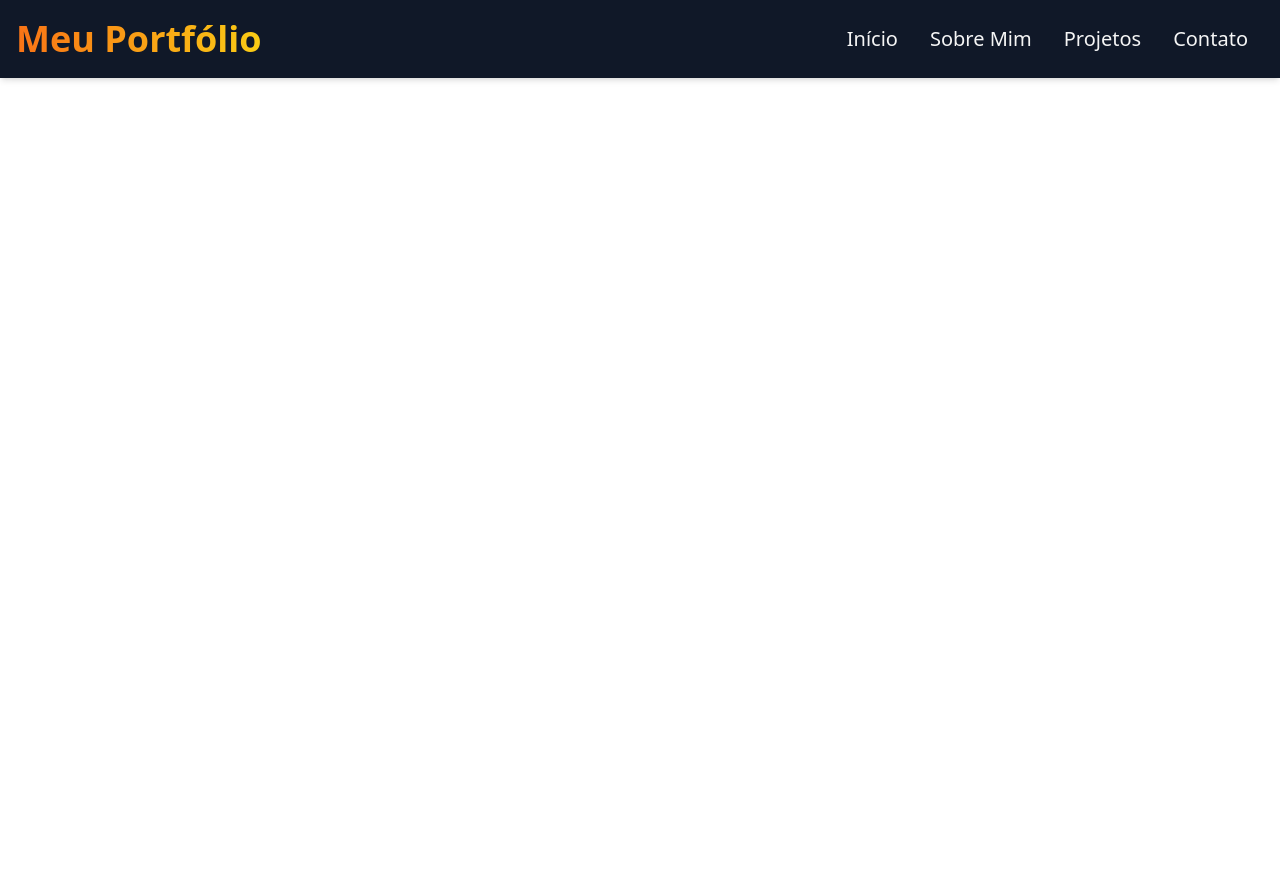
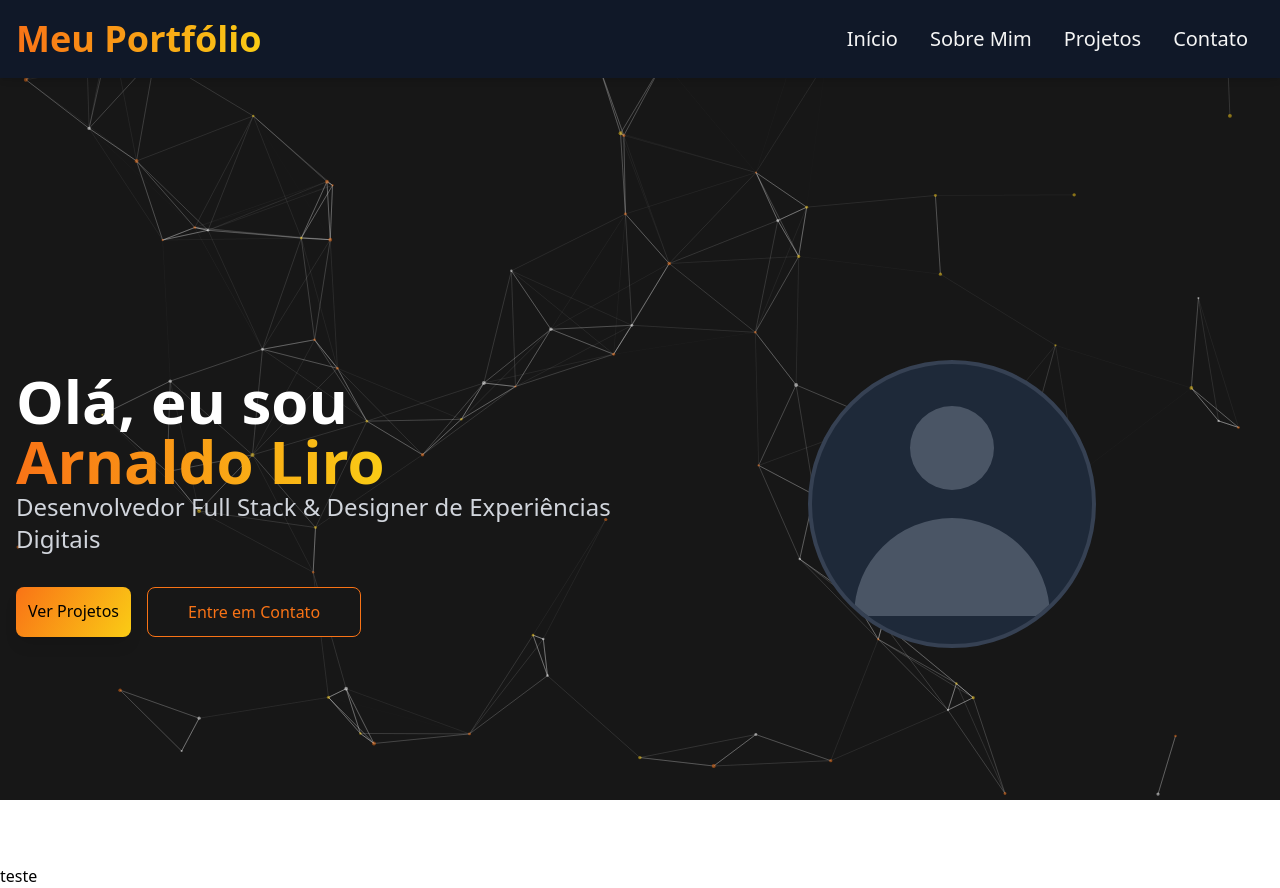
Before and after one commit to arnaldoliro/personal-site, a Next.js app: page / in a window 1280 px wide. Before the commit the page ends 800 px from the top, so only its background shows below. Built offline with nearby package versions, Linux system fonts and the light colour scheme.

Commit message:
feat: styling, animating and fixing the hero section

```diff
--- a/package.json
+++ b/package.json
@@ -13,7 +13,10 @@
     "lucide-react": "^0.525.0",
     "next": "15.3.4",
     "react": "^19.0.0",
-    "react-dom": "^19.0.0"
+    "react-dom": "^19.0.0",
+    "react-tsparticles": "^2.12.2",
+    "tsparticles": "^3.8.1",
+    "tsparticles-slim": "^2.12.0"
   },
   "devDependencies": {
     "@eslint/eslintrc": "^3",
--- a/src/app/globals.css
+++ b/src/app/globals.css
@@ -8,17 +8,9 @@
   --color-text: #f5f5f5;
 }
 
-* {
-
-}
-
-body {
-
-}
-
 .gradient-text {
   background: linear-gradient(90deg, var(--color-orange), var(--color-yellow), var(--color-orange));
-  background-size: 200% 100%; /* o gradiente tem o dobro da largura pra animar */
+  background-size: 200% 100%;
   -webkit-background-clip: text;
   background-clip: text;
   color: transparent;
@@ -28,6 +20,33 @@ body {
 .gradient-text:hover {
   animation: shine 3s linear infinite;
 }
+
+@layer utilities {
+  .bg-size-200 {
+    background-size: 200% 200%;
+  }
+
+  .animate-gradient {
+    animation: gradientBG 6s ease infinite;
+  }
+
+  .bg-custom-gradient {
+    background: linear-gradient(120deg, var(--color-orange), var(--color-yellow));
+  }
+
+}
+
+@keyframes gradientBG {
+  0% {
+      background-position: 0% 50%;
+     }
+    50% {
+      background-position: 100% 50%;
+    }
+    100% {
+      background-position: 0% 50%;
+    }
+  }
 
 @keyframes shine {
   0% {
--- a/src/app/layout.tsx
+++ b/src/app/layout.tsx
@@ -2,6 +2,7 @@ import type { Metadata } from "next";
 import { Poppins, Space_Grotesk } from "next/font/google";
 import "./globals.css";
 import Header from "@/components/Header";
+import Hero from "@/components/HeroSection";
 // import Background from "@/components/Background";
 // import Footer from "@/components/Footer";
 
@@ -32,7 +33,7 @@ export default function RootLayout({
       <body className="bg-bg font-sans">
         {/* <Background /> */}
         <Header />
-        <main className="relative z-10">
+        <main className="relative z-10 pt-16">
           {children}
         </main>
         {/* <Footer /> */}
--- a/src/app/page.tsx
+++ b/src/app/page.tsx
@@ -1,7 +1,10 @@
-import Image from "next/image";
-
+import Hero from "@/components/HeroSection";
+import PortfolioSection from "@/components/PortfloioSection";
 export default function Home() {
   return (
-    <div></div>
+    <main className="relative">
+      <Hero />
+      <PortfolioSection/>
+    </main>
   );
 }
--- a/src/components/Background/index.tsx
+++ b/src/components/Background/index.tsx
@@ -0,0 +1,57 @@
+"use client";
+
+import Particles from "react-tsparticles";
+import { loadSlim } from "tsparticles-slim";
+import type { Engine } from "tsparticles-engine";
+import { useCallback } from "react";
+
+export default function Background() {
+  const particlesInit = useCallback(async (engine: Engine) => {
+    await loadSlim(engine);
+  }, []);
+
+  return (
+    <div className="absolute inset-0 -z-10 bg-[--foreground]">
+      <Particles
+        init={particlesInit}
+        options={{
+          fullScreen: true,
+          background: {
+            color: "#171717",
+          },
+          particles: {
+            number: {
+              value: 80,
+              density: {
+                enable: true,
+                area: 800,
+              },
+            },
+            color: {
+              value: ["#f97316", "#facc15", "#f5f5f5"],
+            },
+            links: {
+              enable: true,
+              color: "#f5f5f5",
+              distance: 150,
+              opacity: 0.3,
+              width: 1,
+            },
+            move: {
+              enable: true,
+              speed: 0.6,
+            },
+            size: {
+              value: 2,
+              random: true,
+            },
+            opacity: {
+              value: 0.5,
+            },
+          },
+          detectRetina: true,
+        }}
+      />
+    </div>
+  );
+}
--- a/src/components/Header/index.tsx
+++ b/src/components/Header/index.tsx
@@ -16,11 +16,10 @@ export default function Header() {
       setIsMobile(mobile)
 
       if (!mobile && isOpen) {
-        setIsOpen(false) // fecha o menu se a tela for grande
+        setIsOpen(false)
       }
     }
 
-    // roda logo no carregamento
     handleResize()
 
     window.addEventListener("resize", handleResize)
--- /dev/null
+++ b/src/components/HeroSection/index.tsx
@@ -0,0 +1,69 @@
+import Background from "../Background";
+
+export default function Hero() {
+  return (
+    <section
+      id="home"
+      className="min-h-screen flex items-center relative pt-20"
+    >
+      <Background />
+
+      <div className="container mx-auto px-4 z-10">
+        <div className="flex flex-col md:flex-row items-center">
+          {/* Texto e botões */}
+          <div className="md:w-1/2 mb-10 md:mb-0 text-color-text">
+            <h1 className="text-4xl md:text-6xl font-bold text-[#fff]">Olá, eu sou</h1>
+            <span className="gradient-text text-4xl md:text-6xl font-bold mb-4">Arnaldo Liro</span>
+            <p className="text-xl md:text-2xl mb-8 text-gray-300">Desenvolvedor Full Stack & Designer de Experiências Digitais</p>
+            <div className="flex flex-wrap gap-4">
+              <a href="#projects" className="bg-custom-gradient rounded-lg p-3 shadow-lg hover:shadow-[#f97316] transition-all duration-500">Ver Projetos</a>
+              <a href="#contact"className="py-3 px-10 text-[#f97316] hover:text-[#000] bg-[#171717] hover:bg-[#f97316] border border-[#f97316] rounded-lg transition-all duration-500">Entre em Contato</a>
+            </div>
+          </div>
+
+          {/* SVG e foto */}
+          <div className="md:w-1/2 flex justify-center">
+            <div className="relative w-64 h-64 md:w-80 md:h-80">
+              <svg
+                className="w-full h-full"
+                viewBox="0 0 200 200"
+                xmlns="http://www.w3.org/2000/svg"
+              >
+                <path
+                  fill="#f97316"
+                  d="M40.8,-68.3C51.8,-61.6,59.2,-48.8,65.7,-35.8C72.3,-22.8,78,-9.6,76.4,2.3C74.8,14.2,65.9,24.9,57.3,35.5C48.8,46.1,40.5,56.7,29.7,62.4C18.8,68.2,5.4,69.1,-7.4,67.7C-20.2,66.3,-32.5,62.5,-42.3,55.3C-52.1,48.1,-59.5,37.4,-64.4,25.7C-69.3,13.9,-71.8,1,-69.9,-10.8C-68,-22.7,-61.8,-33.5,-53.2,-42.3C-44.6,-51.1,-33.6,-57.9,-22,-62.3C-10.3,-66.7,1.9,-68.8,14.4,-69.1C26.9,-69.5,39.8,-68.1,40.8,-68.3Z"
+                  transform="translate(100 100)"
+                />
+              </svg>
+
+              <div className="absolute inset-0 flex items-center justify-center">
+                <div className="w-56 h-56 md:w-72 md:h-72 rounded-full bg-gray-800 overflow-hidden border-4 border-gray-700">
+                  {/* Placeholder para foto de perfil */}
+                  <svg
+                    className="w-full h-full text-gray-600"
+                    fill="currentColor"
+                    viewBox="0 0 20 20"
+                    xmlns="http://www.w3.org/2000/svg"
+                  >
+                    <path
+                      fillRule="evenodd"
+                      d="M10 9a3 3 0 100-6 3 3 0 000 6zm-7 9a7 7 0 1114 0H3z"
+                      clipRule="evenodd"
+                    />
+                  </svg>
+                </div>
+              </div>
+            </div>
+          </div>
+        </div>
+      </div>
+
+      {/* Scroll down */}
+      <div className="absolute bottom-10 left-1/2 transform -translate-x-1/2 animate-bounce z-10">
+        <a href="#about" className="text-gray-400 hover:text-white">
+          <i className="fas fa-chevron-down text-2xl"></i>
+        </a>
+      </div>
+    </section>
+  );
+}
--- /dev/null
+++ b/src/components/PortfloioSection/index.tsx
@@ -0,0 +1,7 @@
+export default function PortfolioSection() {
+   return(
+    <main className="bg-[#fff]">
+        teste
+    </main>
+   )
+}
```
Also changed, not shown: 1 other file (tests, documents, lock files or other folders).
